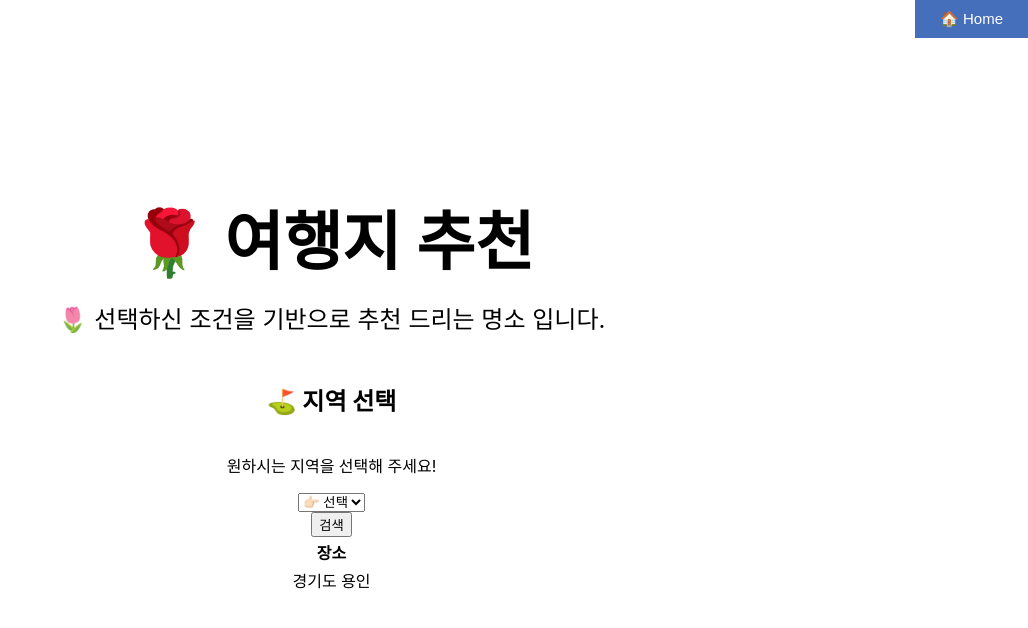
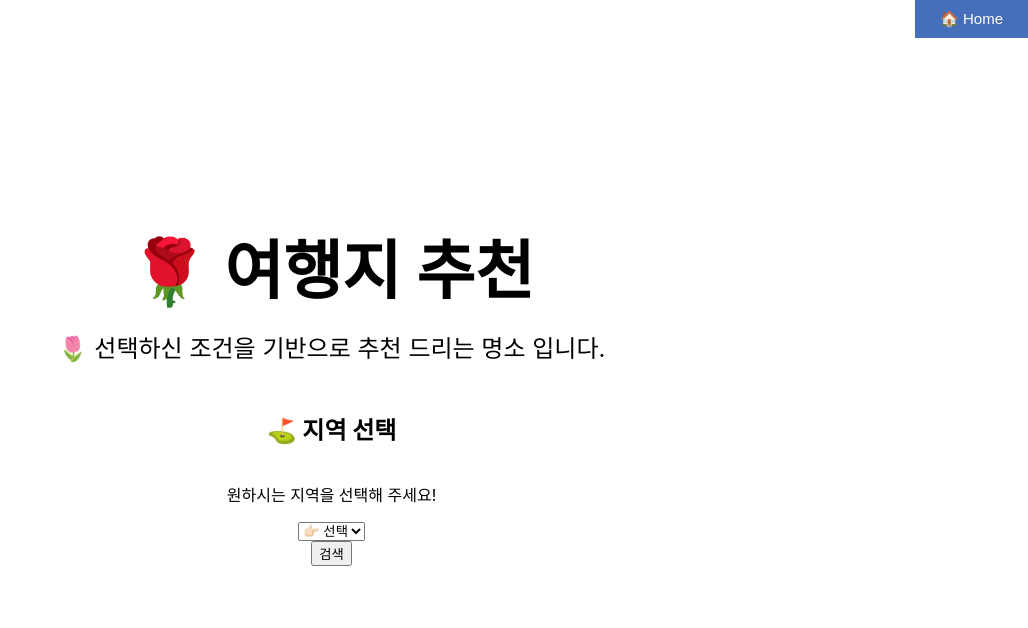
Before and after one commit to shinsangeun/seasonal-flowers, a Next.js app: page /season in a window 1280 px wide. Shown: the top 628 px of the page, without its empty margins (252-1280 px from the left). Built offline with nearby package versions, Linux system fonts and the light colour scheme.

Commit message:
vercel 배포 테스트

```diff
--- a/pages/season/index.js
+++ b/pages/season/index.js
@@ -53,7 +53,7 @@ const season = () => {
                         ))}
                     </select> <button>검색</button>
 
-                    <table>
+                    {/*<table>
                         <thead>
                             <th>
                                 장소
@@ -64,7 +64,7 @@ const season = () => {
                                 경기도 용인
                             </td>
                         </tbody>
-                    </table>
+                    </table>*/}
                 </main>
             </div>
         </>
```
